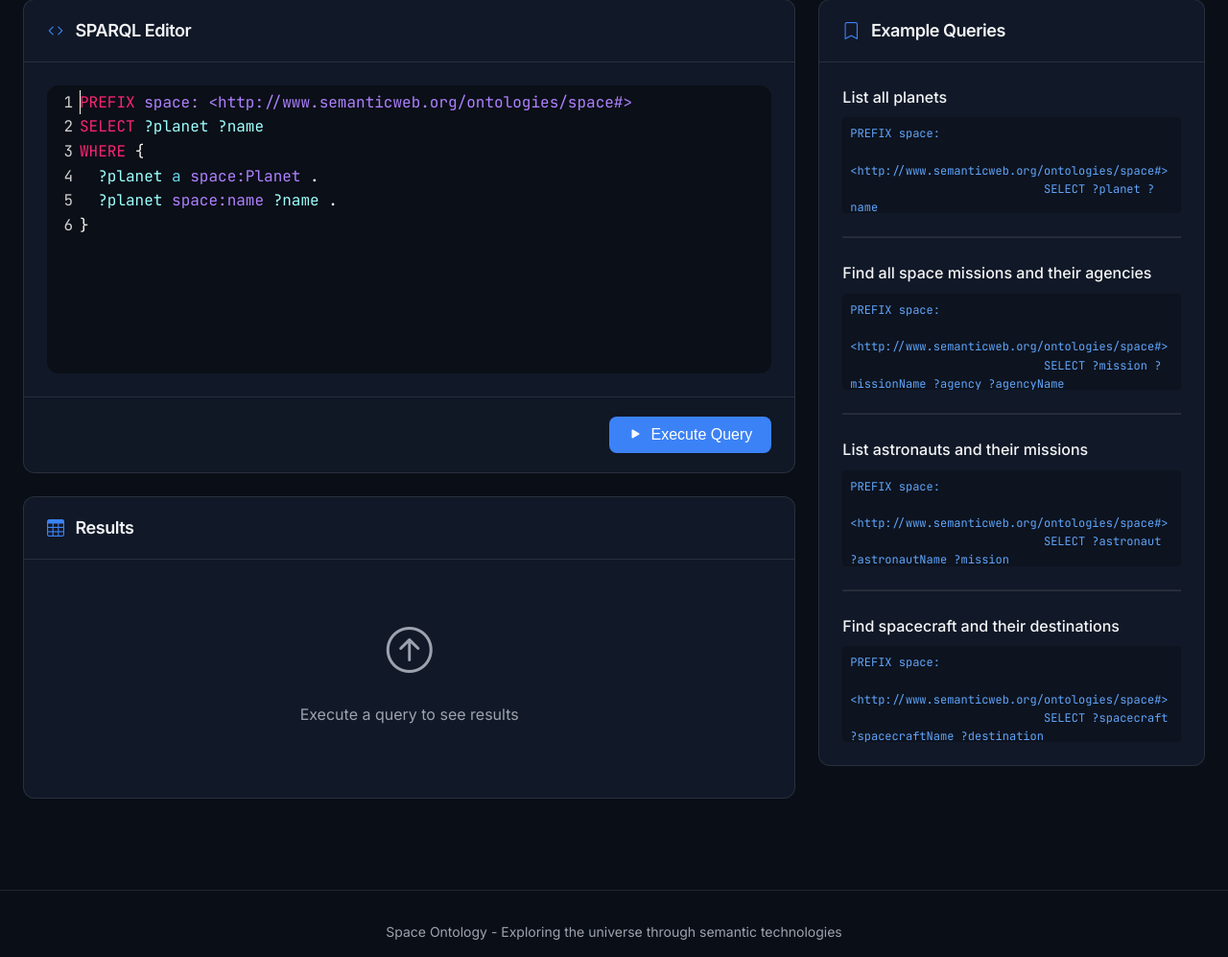
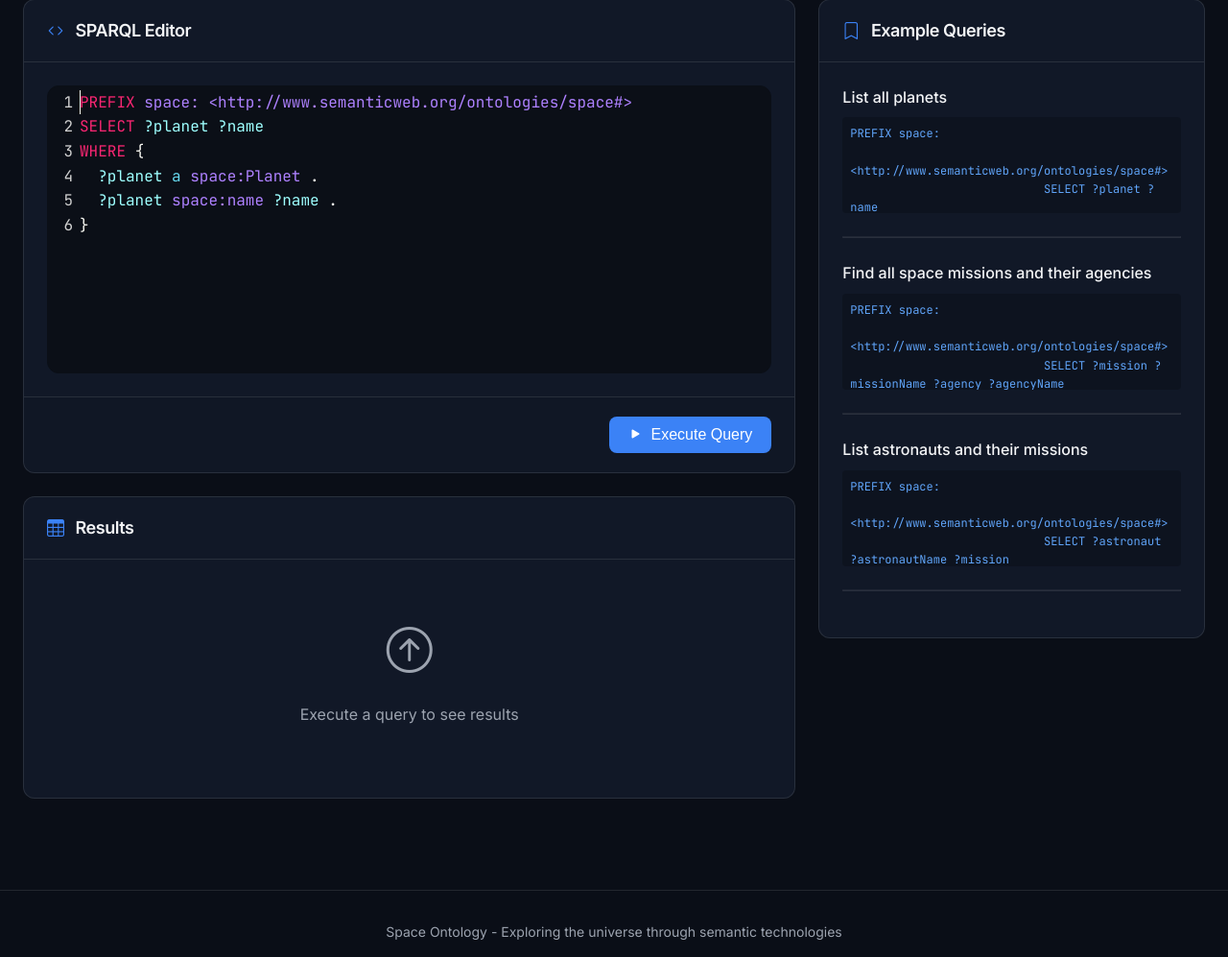
Before and after one commit to JoaoCoelho2003/Celestia, a Flask app: page /sparql in a window 1280 px wide. Shown: the part 210-1207 px from the top of the page at 96% size. Run offline with Flask 3, Linux system fonts and the light colour scheme.

Commit message:
fix: example query to get all space missions and removed one of the example queries

```diff
--- a/app/templates/sparql.html
+++ b/app/templates/sparql.html
@@ -174,9 +174,9 @@ WHERE {
                             &lt;http://www.semanticweb.org/ontologies/space#&gt;
                             SELECT ?mission ?missionName ?agency ?agencyName
                             WHERE {
-                            ?mission a space:Mission .
+                            ?mission a space:SpaceMission .
                             ?mission space:name ?missionName .
-                            ?mission space:operatedBy ?agency .
+                            ?mission space:launchedBy ?agency .
                             ?agency space:name ?agencyName .
                             }</div>
                     </div>
@@ -200,21 +200,6 @@ WHERE {
 
                     <hr style="margin: 1.5rem 0; border-color: var(--border);">
 
-                    <div class="example-query" id="example-spacecraft">
-                        <div class="example-query-title">Find spacecraft and
-                            their
-                            destinations</div>
-                        <div class="example-query-code">PREFIX space:
-                            &lt;http://www.semanticweb.org/ontologies/space#&gt;
-                            SELECT ?spacecraft ?spacecraftName ?destination
-                            ?destinationName
-                            WHERE {
-                            ?spacecraft a space:Spacecraft .
-                            ?spacecraft space:name ?spacecraftName .
-                            ?spacecraft space:destination ?destination .
-                            ?destination space:name ?destinationName .
-                            }</div>
-                    </div>
                 </div>
             </div>
         </div>
@@ -249,11 +234,6 @@ WHERE {
         });
 
         document.getElementById('example-astronauts').addEventListener('click', function() {
-            editor.setValue(this.querySelector('.example-query-code').textContent);
-            editor.focus();
-        });
-
-        document.getElementById('example-spacecraft').addEventListener('click', function() {
             editor.setValue(this.querySelector('.example-query-code').textContent);
             editor.focus();
         });
```
